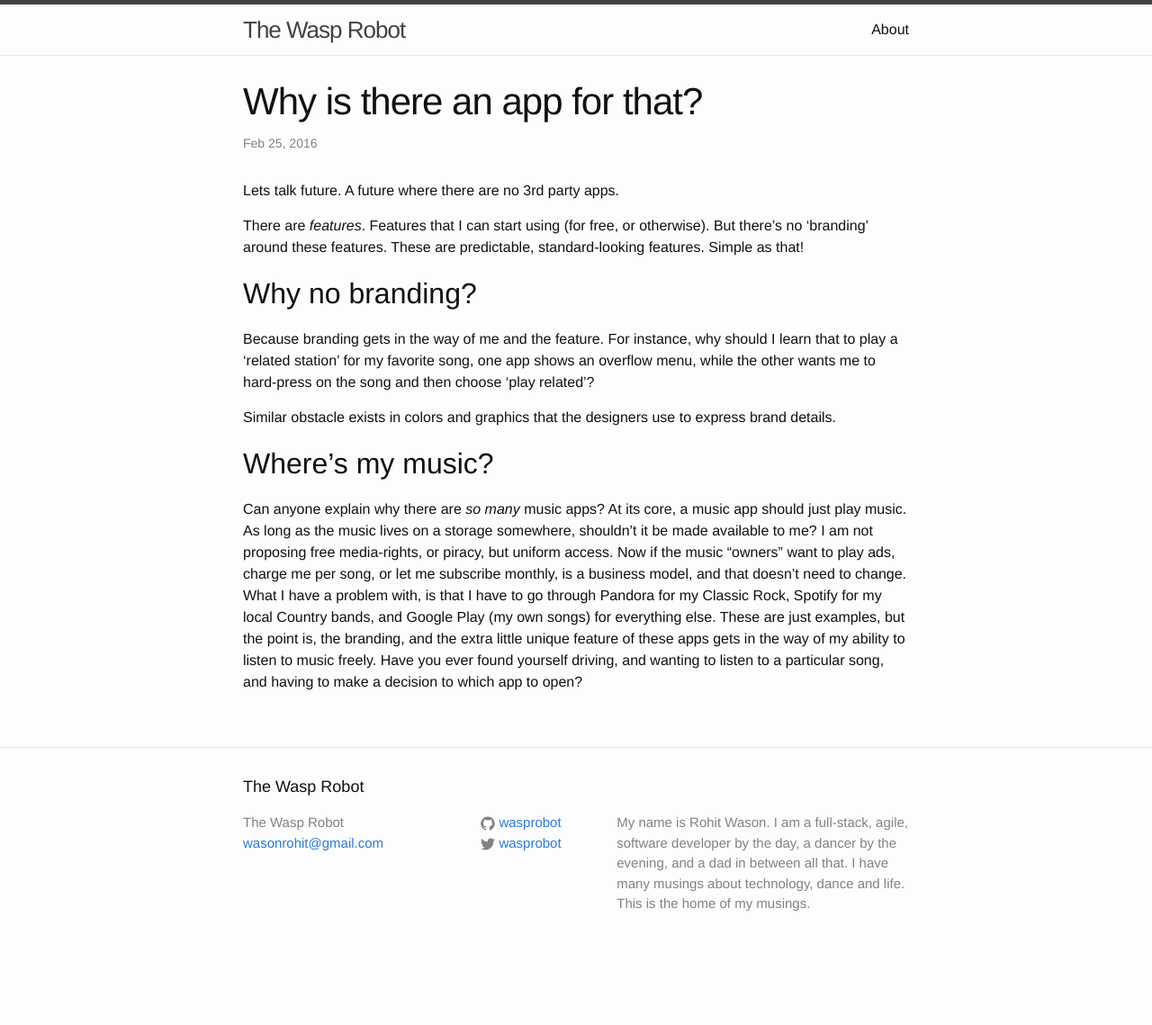
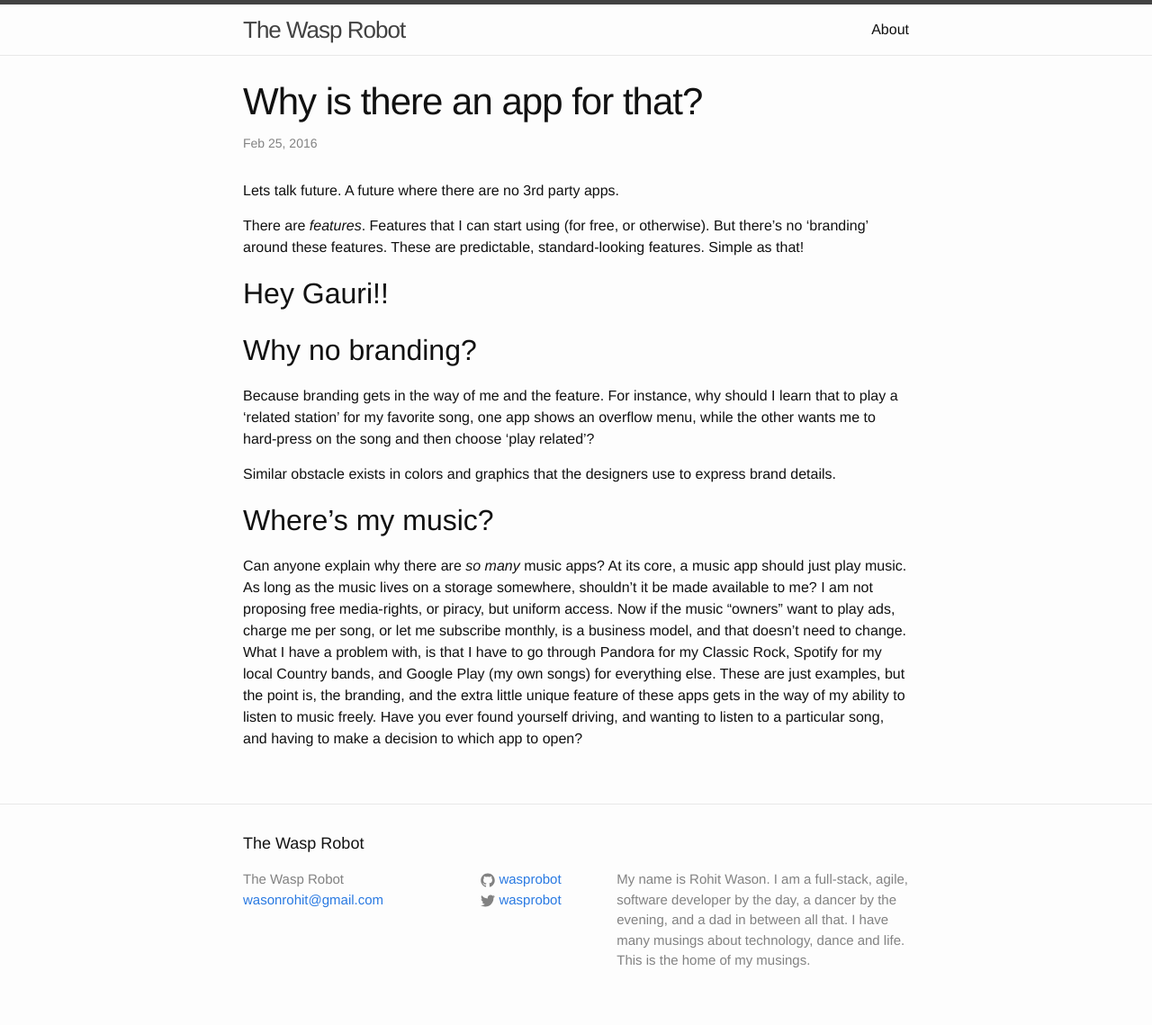
Before and after one commit to waspRobot/wasprobot.github.io, a Jekyll site: the page built from _posts/2016-02-25-why-apps.markdown, in a window 1280 px wide. Shown: the whole page at 90% size. Built offline with Jekyll 4.4.1, drawn with Linux system fonts in a browser that asks for light colours; comment, search, counter and statistics services are not loaded; before the commit the page ends 1076 px from its top, so only the background shows below that.

```diff
--- a/_posts/2016-02-25-why-apps.markdown
+++ b/_posts/2016-02-25-why-apps.markdown
@@ -7,7 +7,7 @@ categories: debranding
 Lets talk future. A future where there are no 3rd party apps.
 
 There are *features*. Features that I can start using (for free, or otherwise). But there's no 'branding' around these features. These are predictable, standard-looking features. Simple as that!
-
+## Hey Gauri!!
 ## Why no branding?
 Because branding gets in the way of me and the feature. For instance, why should I learn that to play a 'related station' for my favorite song, one app shows an overflow menu, while the other wants me to hard-press on the song and then choose 'play related'?
 
```
